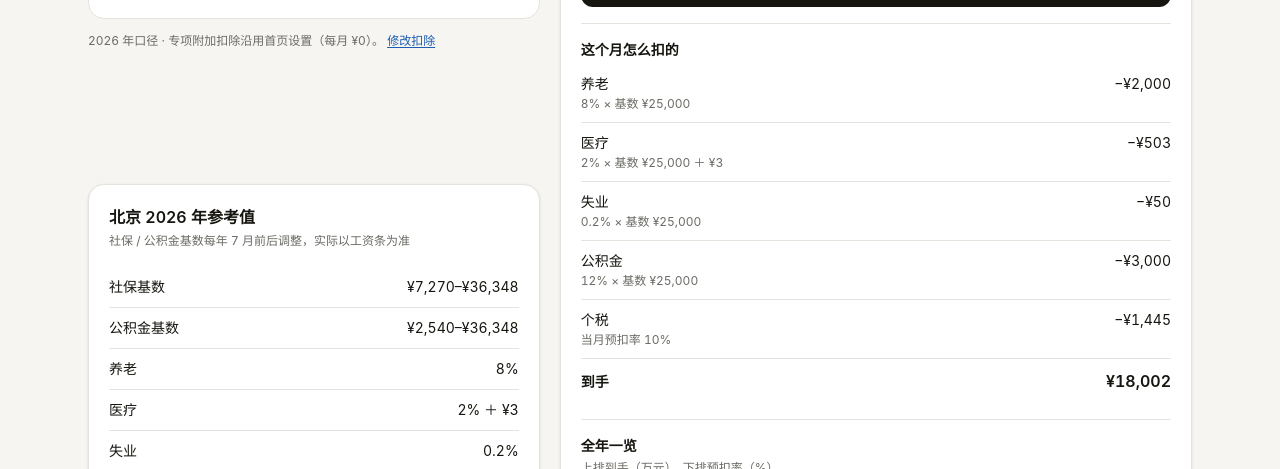
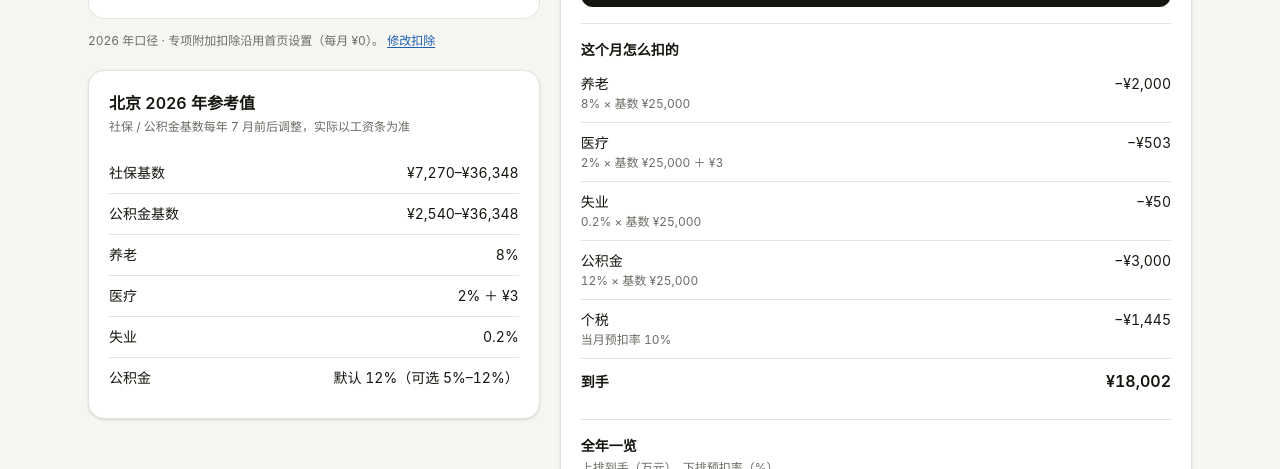
Before and after one commit to yyarrow/cn-tax, a Next.js app: page /social-insurance in a window 1280 px wide. Shown: the part 467-936 px from the top of the page. Built offline with nearby package versions, Linux system fonts and the light colour scheme; no server answers.

Commit message:
Stop the results column from stretching the first grid row on salary and bonus pages (#10)
Co-authored-by: Claude Opus 5.5 <noreply@anthropic.com>

```diff
--- a/src/components/BonusTool.tsx
+++ b/src/components/BonusTool.tsx
@@ -267,7 +267,7 @@ export function BonusTool() {
 
       <ExampleHint storageKeys={["cn-tax-bonus-v1", "cn-tax-profile-v1"]} enabled={!wasBonusLoadedFromShare()} />
 
-      <div className="grid gap-5 lg:grid-cols-[minmax(0,5fr)_minmax(0,7fr)]">
+      <div className="grid gap-5 lg:grid-cols-[minmax(0,5fr)_minmax(0,7fr)] lg:grid-rows-[auto_1fr]">
         {/* 输入 */}
         <div className="min-w-0 space-y-3 lg:col-start-1 lg:row-start-1" ref={inputsRef}>
           <Card tone="input" className="p-4!">
@@ -326,7 +326,7 @@ export function BonusTool() {
         </div>
 
         {/* 参考：与输入无关，始终完整显示 */}
-        <div className="min-w-0 space-y-4 lg:col-start-1 lg:row-start-2">
+        <div className="min-w-0 space-y-4 lg:col-start-1 lg:row-start-2 lg:self-start">
           <Card title="陷阱区间" subtitle="单独计税跨档时多发反而少拿；表中行随你的年终奖高亮">
             {trapTable}
           </Card>
--- a/src/components/SalaryTool.tsx
+++ b/src/components/SalaryTool.tsx
@@ -290,7 +290,7 @@ export function SalaryTool() {
 
       <ExampleHint storageKeys={["cn-tax-salary-v1", "cn-tax-profile-v1"]} enabled={!fromShare} />
 
-      <div className="grid gap-5 lg:grid-cols-[minmax(0,5fr)_minmax(0,7fr)]">
+      <div className="grid gap-5 lg:grid-cols-[minmax(0,5fr)_minmax(0,7fr)] lg:grid-rows-[auto_1fr]">
         {/* 输入 */}
         <div className="min-w-0 space-y-3 lg:col-start-1 lg:row-start-1" ref={inputsRef}>
           <Card tone="input" className="p-4!">
@@ -351,7 +351,7 @@ export function SalaryTool() {
         </div>
 
         {/* 参考：与输入无关，始终完整显示 */}
-        <div className="lg:col-start-1 lg:row-start-2">
+        <div className="lg:col-start-1 lg:row-start-2 lg:self-start">
           <Card title={`${city.name} ${year} 年参考值`} subtitle="社保 / 公积金基数每年 7 月前后调整，实际以工资条为准">
             {referenceBody}
           </Card>
```
